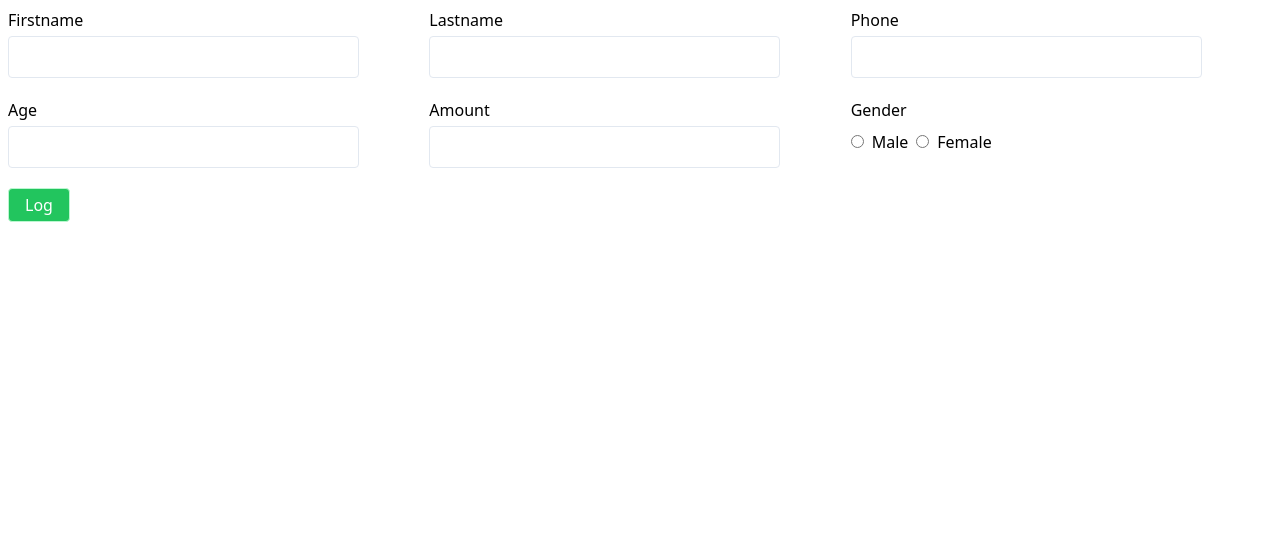
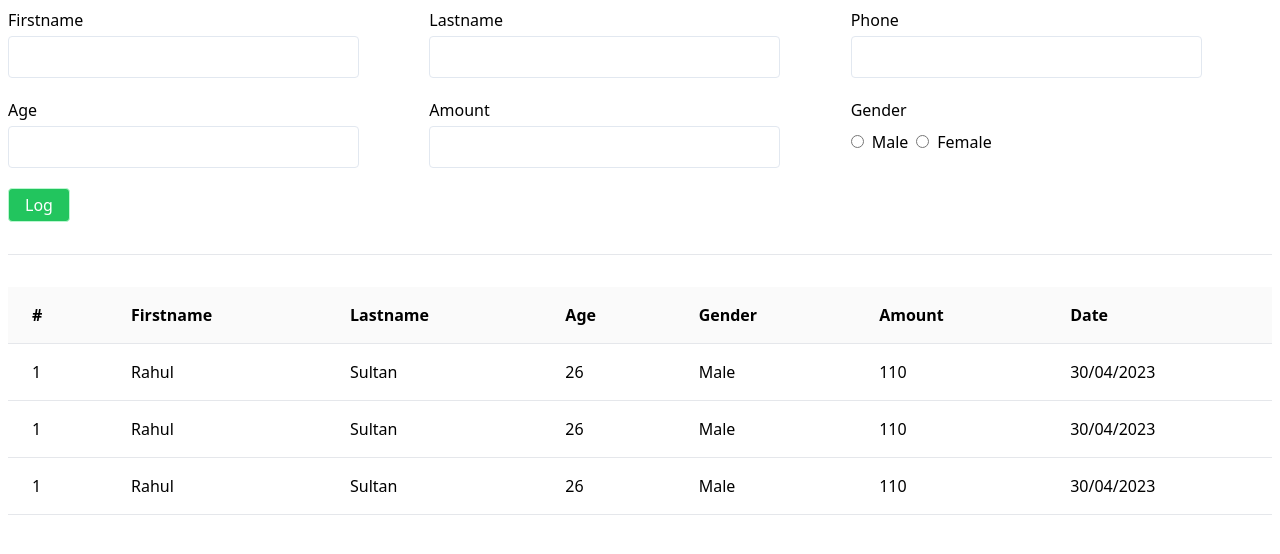
Before and after one commit to sparrowhawwk/tail-wind-css-saloon-log, a Next.js app: page /today in a window 1280 px wide. Shown: the top 554 px of the page. Built offline with nearby package versions, Linux system fonts and the light colour scheme.

Commit message:
Added table and css changes.

```diff
--- a/src/pages/sidebar.js
+++ b/src/pages/sidebar.js
@@ -1,11 +1,11 @@
 export default function Sidebar({ chooseComponent }) {
     return(
         <>
-            <ul className="list-none">
-                <li className="p-2 m-2">
+            <ul className="list-none space-y-2">
+                <li className="p-2 m-2 rounded-lg dark:text-white hover:bg-gray-100 dark:hover:bg-gray-700">
                     <button onClick={() => chooseComponent('today')}>Today</button>
                 </li>
-                <li className="p-2 m-2">
+                <li className="p-2 m-2 rounded-lg dark:text-white hover:bg-gray-100 dark:hover:bg-gray-700">
                     <button onClick={() => chooseComponent('history')}>History</button>
                 </li>
             </ul>
--- a/src/pages/today.js
+++ b/src/pages/today.js
@@ -1,6 +1,16 @@
 export default function Today() {
+    const tableCss = `
+        .table-wrp  {
+            max-height: 30vh;
+            overflow-y: auto;
+            display:block;
+        }
+    `;
     return (
         <>
+            <style>
+                {tableCss}
+            </style>
             <div className="p-2">
                 <div className="w-full">
                     <div className="flex mb-5">
@@ -45,6 +55,43 @@ export default function Today() {
                         </div>
                     </div>
                 </div>
+                <hr className="h-px my-8 bg-gray-200 border-0 dark:bg-gray-700"></hr>
+                <div className="w-full overflow-x-auto table-wrp max-h-20">
+                    <table className="table-auto min-w-full text-left">
+                        <thead className="border-b dark:border-neutral-500 bg-neutral-50">
+                            <tr>
+                                <th scope="col" className="px-6 py-4">#</th>
+                                <th scope="col" className="px-6 py-4">Firstname</th>
+                                <th scope="col" className="px-6 py-4">Lastname</th>
+                                <th scope="col" className="px-6 py-4">Age</th>
+                                <th scope="col" className="px-6 py-4">Gender</th>
+                                <th scope="col" className="px-6 py-4">Amount</th>
+                                <th scope="col" className="px-6 py-4">Date</th>
+                            </tr>
+                        </thead>
+                        <tbody className="overflow-y-auto max-h-20">
+                            {
+                                [1, 2, 3, 4, 5, 6, 7, 8, 9, 10].map(
+                                    value => {
+                                        return (
+                                            <>
+                                                <tr className="border-b dark:border-neutral-500 ease-in-out hover:bg-neutral-100" key={value}>
+                                                    <td className="whitespace-nowrap px-6 py-4">1</td>
+                                                    <td className="whitespace-nowrap px-6 py-4">Rahul</td>
+                                                    <td className="whitespace-nowrap px-6 py-4">Sultan</td>
+                                                    <td className="whitespace-nowrap px-6 py-4">26</td>
+                                                    <td className="whitespace-nowrap px-6 py-4">Male</td>
+                                                    <td className="whitespace-nowrap px-6 py-4">110</td>
+                                                    <td className="whitespace-nowrap px-6 py-4">30/04/2023</td>
+                                                </tr>
+                                            </>
+                                        );
+                                    }
+                                )
+                            }
+                        </tbody>
+                    </table>
+                </div>
             </div>
         </>
     );
```
